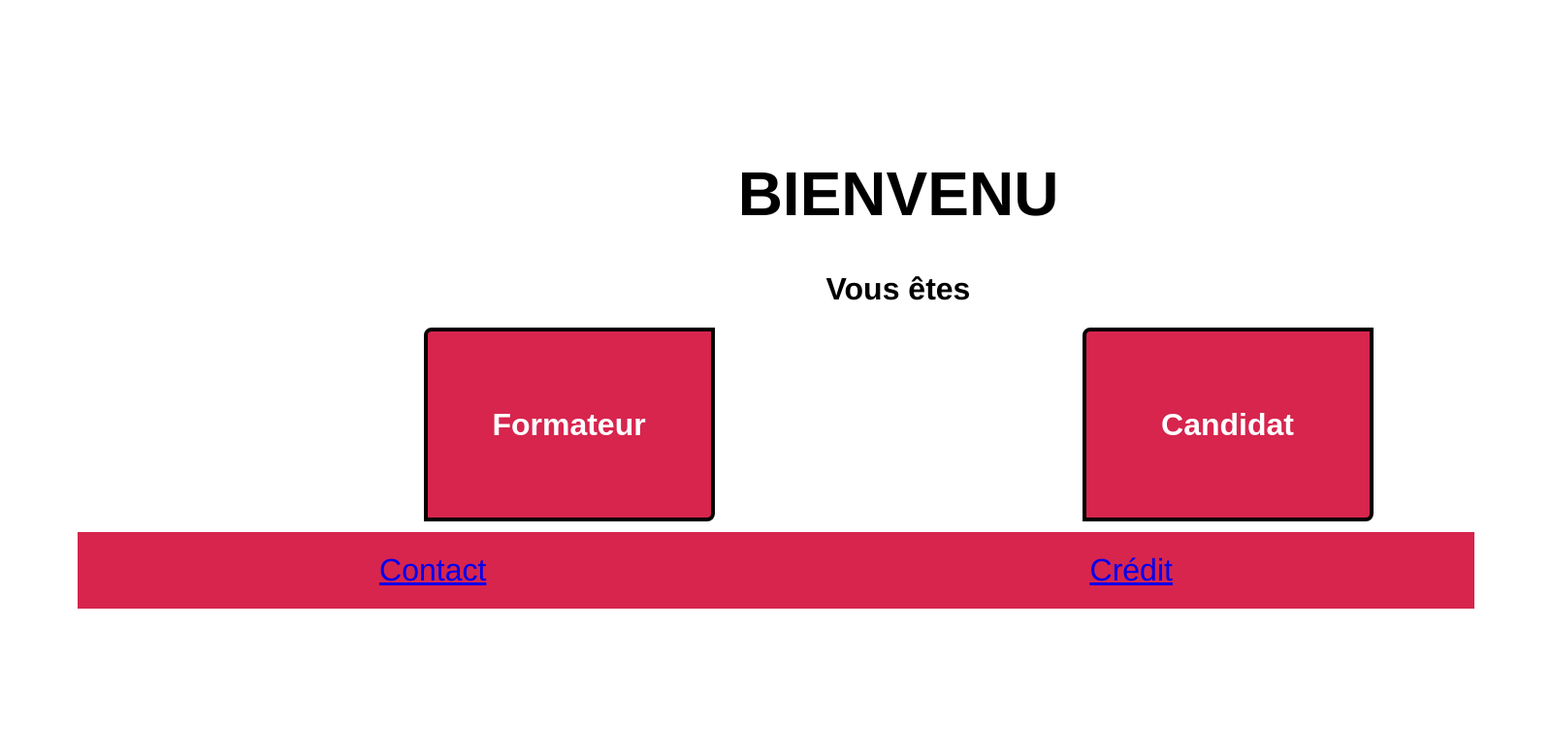
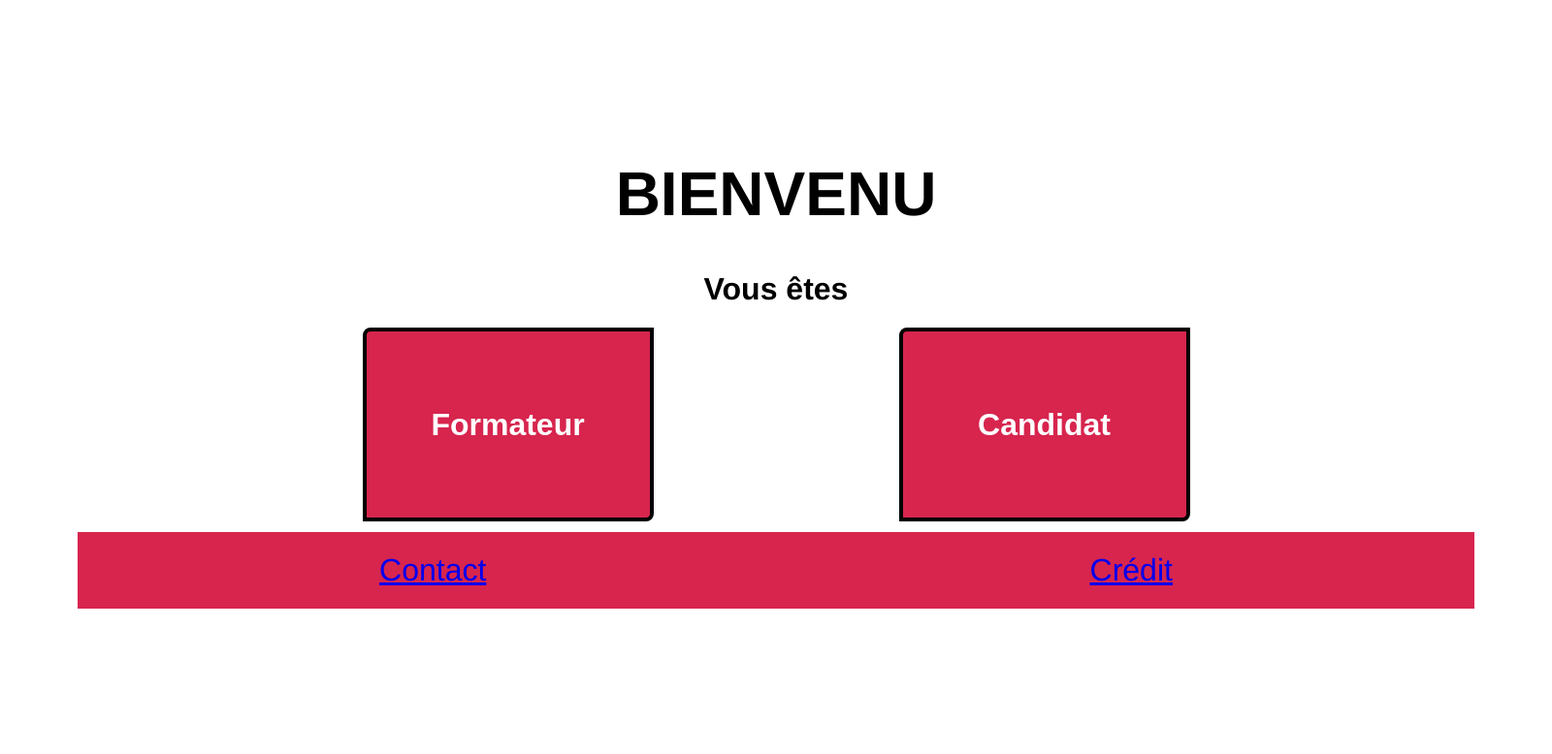
Before and after one commit to crazychouwi/CHALLENGE2017, a PHP site: page / in a window 1600 px wide. Shown: the part 172-950 px from the top of the page at 97% size. Run offline with PHP 8.4, Linux system fonts and the light colour scheme.

Commit message:
mise en page suite insertion footer

```diff
--- a/assets/css/style.css
+++ b/assets/css/style.css
@@ -29,7 +29,7 @@ button{
   justify-content: center;
 }
 .contenu{
-  width: 1358px;
+  width: auto;
   margin: 167px;
 }
 button[type=submit] {
```
